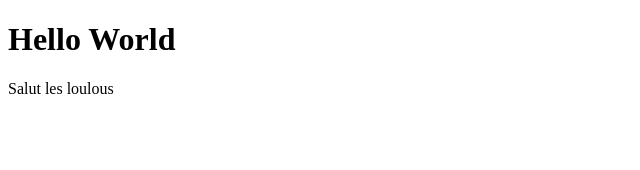
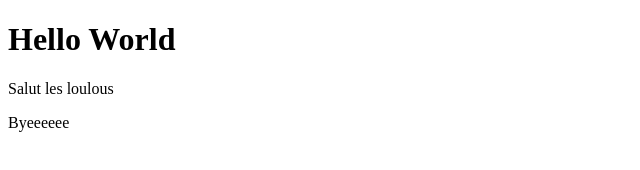
Before and after one commit to azecitizen/Exo, a plain HTML site: page index.html in a window 1280 px wide. Shown: the full height of the page, 0-640 px from the left. Drawn offline with Linux system fonts and the light colour scheme.

Commit message:
version 0.3

```diff
--- a/index.html
+++ b/index.html
@@ -10,5 +10,7 @@
     <h1>Hello World</h1>
 
     <p>Salut les loulous</p>
+
+    <footer>Byeeeeee</footer>
 </body>
 </html>
```
